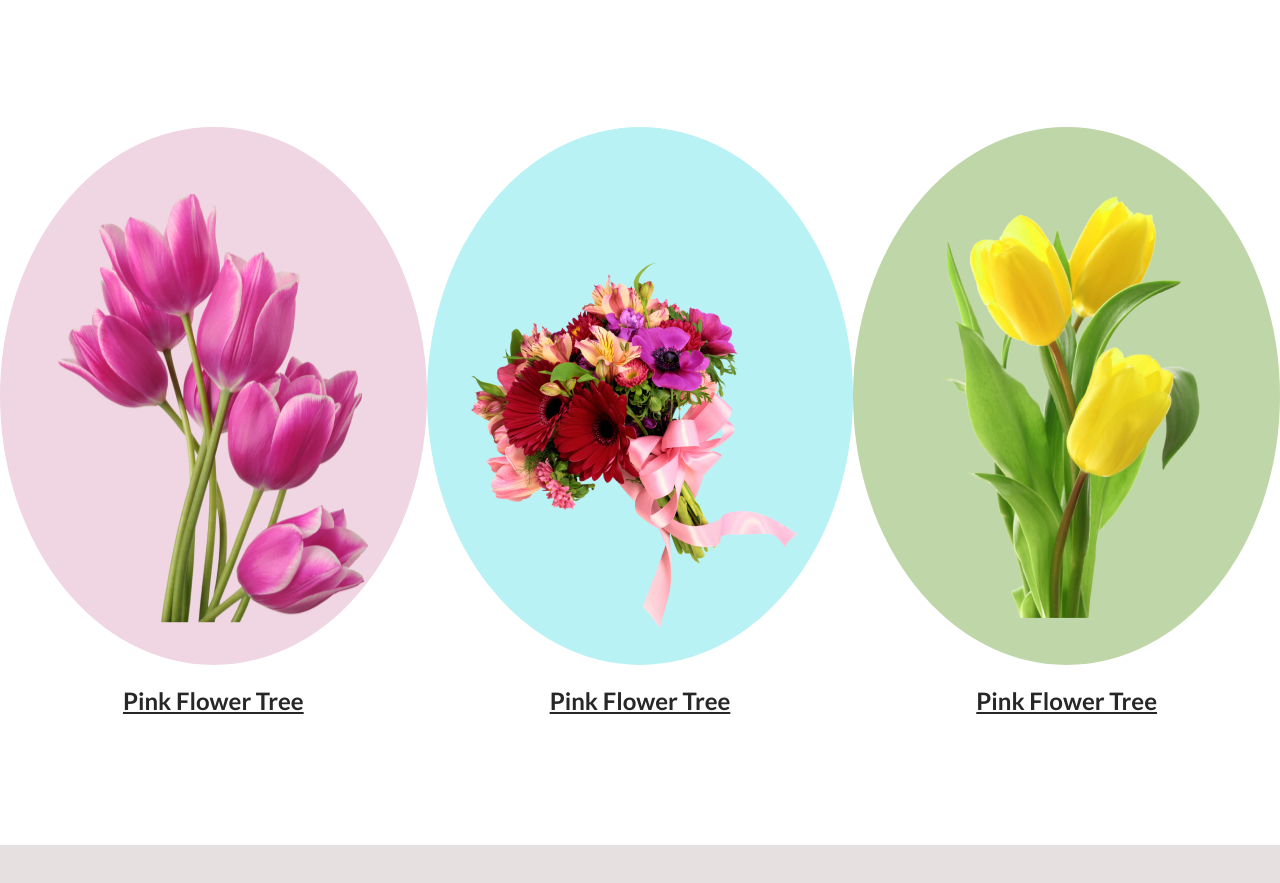
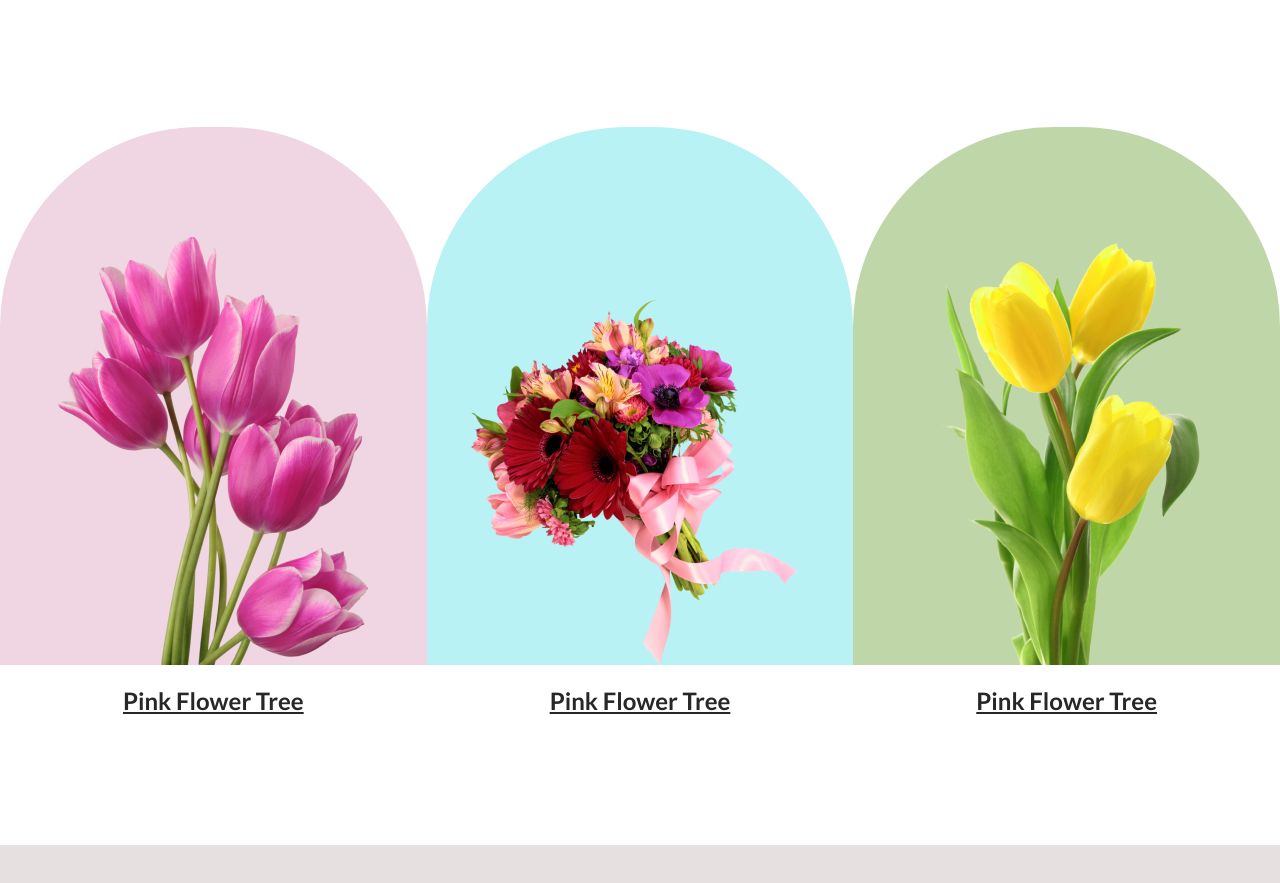
Before and after one commit to anikjoyy/flower-shop, a plain HTML site: page index.html in a window 1280 px wide. Shown: the part 1230-2113 px from the top of the page. Drawn offline with Linux system fonts and the light colour scheme.

Commit message:
solved featured section error

```diff
--- a/css/style.css
+++ b/css/style.css
@@ -95,8 +95,9 @@ section {
   height: 538px;
   margin-bottom: 130px;
   position: relative;
-  border-radius: 50%;
   transform: translateY(80px);
+  border-top-right-radius: 200px;
+  border-top-left-radius: 200px;
 }
 
 .featured-image img {
@@ -104,7 +105,7 @@ section {
   position: absolute;
   bottom: 0;
   left: 50%;
-  transform: translateX(-50%) translateY(-10%);
+  transform: translateX(-50%);
 }
 
 .featured-image p {
```
